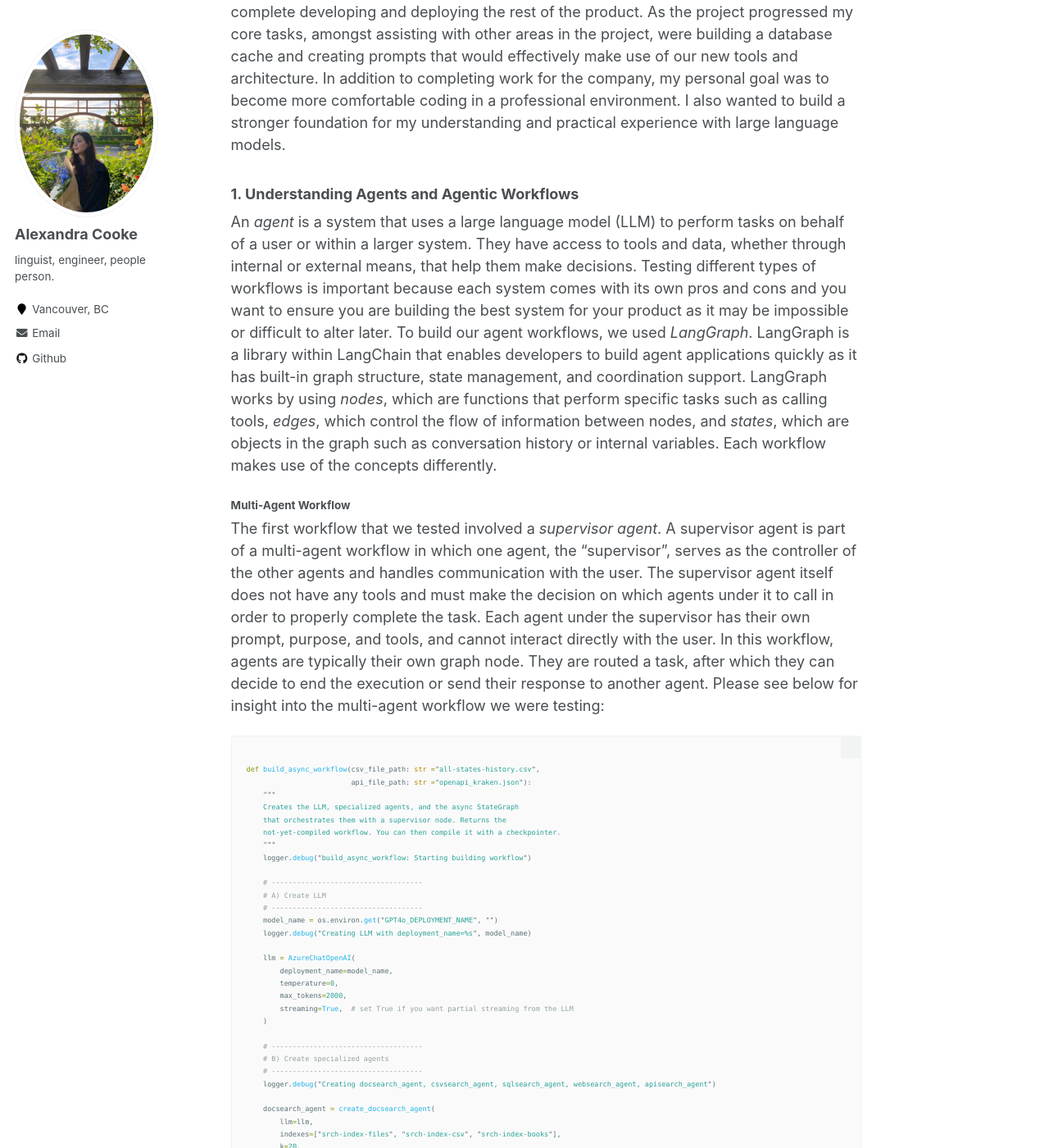
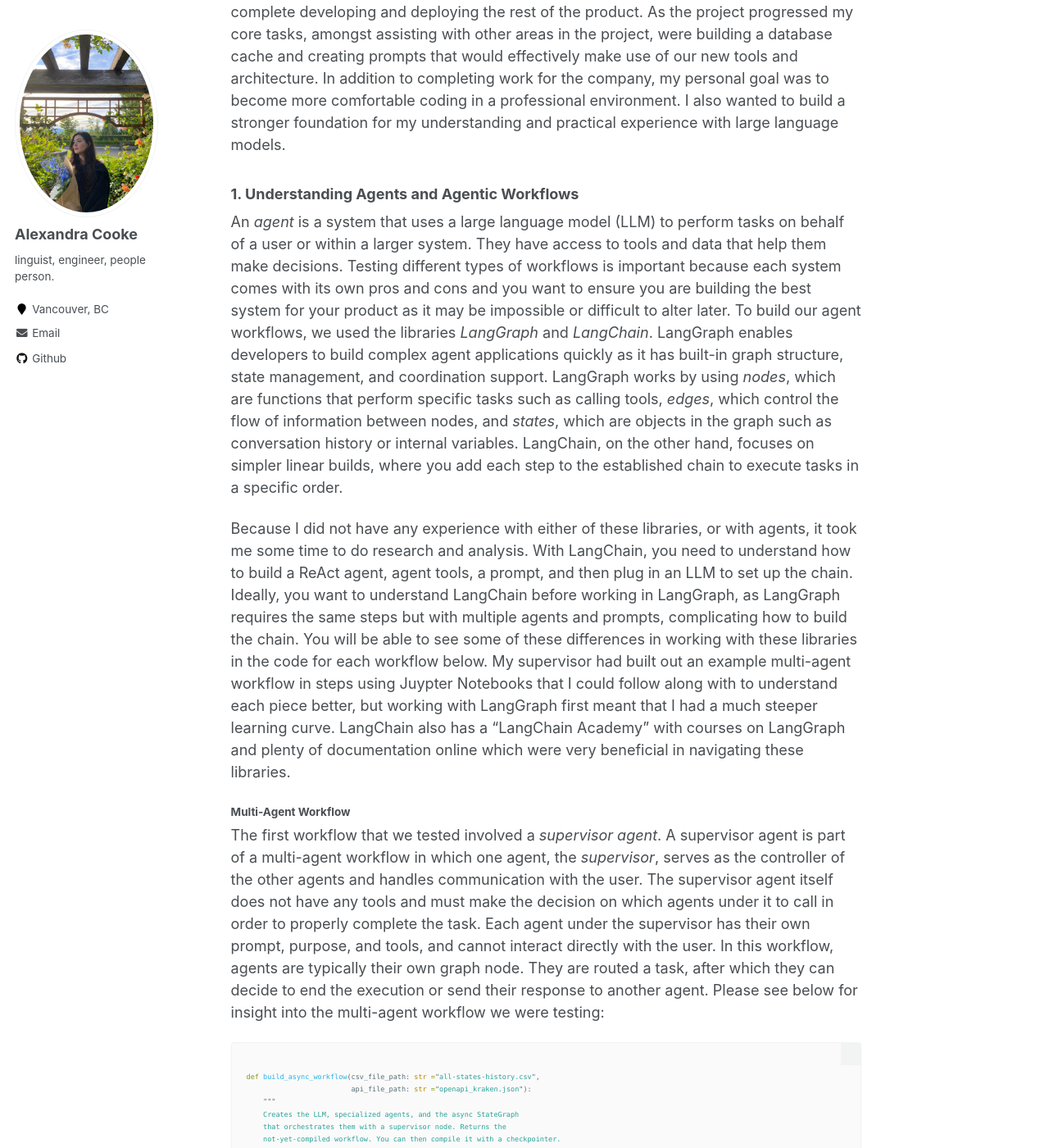
Before and after one commit to acooke82/acooke82.github.io, a Jekyll site: the page built from _portfolio/portfolio-1.md, in a window 1280 px wide and 1400 px high, scrolled down 388 px. Shown: the whole window at 82% size. Built offline with Jekyll 4.4.1, drawn with Linux system fonts in a browser that asks for light colours; some of the changed text lies outside the part shown.

Commit message:
Update portfolio-1.md
- more updates

````diff
--- a/_portfolio/portfolio-1.md
+++ b/_portfolio/portfolio-1.md
@@ -3,7 +3,7 @@ title: "GenAI Agent Analysis"
 excerpt: "Building and testing agentic workflows for optimal performance. ![Internship Post Image](/images/internship-post-image-1.png)"
 collection: portfolio
 ---
-_Tools & Technologies: LangChain, LangSmith, LangGraph, pytest, openai_
+_Tools & Technologies: LangChain, LangGraph, LangSmith, pytest, openai_
 
 ### Summary
 
@@ -11,11 +11,13 @@ The main goal of my internship at KSG was to understand, build, and test differe
 
 ### 1. Understanding Agents and Agentic Workflows
 
-An *agent* is a system that uses a large language model (LLM) to perform tasks on behalf of a user or within a larger system. They have access to tools and data, whether through internal or external means, that help them make decisions. Testing different types of workflows is important because each system comes with its own pros and cons and you want to ensure you are building the best system for your product as it may be impossible or difficult to alter later. To build our agent workflows, we used *LangGraph*. LangGraph is a library within LangChain that enables developers to build agent applications quickly as it has built-in graph structure, state management, and coordination support. LangGraph works by using *nodes*, which are functions that perform specific tasks such as calling tools, *edges*, which control the flow of information between nodes, and *states*, which are objects in the graph such as conversation history or internal variables. Each workflow makes use of the concepts differently.
+An *agent* is a system that uses a large language model (LLM) to perform tasks on behalf of a user or within a larger system. They have access to tools and data that help them make decisions. Testing different types of workflows is important because each system comes with its own pros and cons and you want to ensure you are building the best system for your product as it may be impossible or difficult to alter later. To build our agent workflows, we used the libraries *LangGraph* and *LangChain*. LangGraph enables developers to build complex agent applications quickly as it has built-in graph structure, state management, and coordination support. LangGraph works by using *nodes*, which are functions that perform specific tasks such as calling tools, *edges*, which control the flow of information between nodes, and *states*, which are objects in the graph such as conversation history or internal variables. LangChain, on the other hand, focuses on simpler linear builds, where you add each step to the established chain to execute tasks in a specific order.
+
+Because I did not have any experience with either of these libraries, or with agents, it took me some time to do research and analysis. With LangChain, you need to understand how to build a ReAct agent, agent tools, a prompt, and then plug in an LLM to set up the chain. Ideally, you want to understand LangChain before working in LangGraph, as LangGraph requires the same steps but with multiple agents and prompts, complicating how to build the chain. You will be able to see some of these differences in working with these libraries in the code for each workflow below. My supervisor had built out an example multi-agent workflow in steps using Juypter Notebooks that I could follow along with to understand each piece better, but working with LangGraph first meant that I had a much steeper learning curve. LangChain also has a "LangChain Academy" with courses on LangGraph and plenty of documentation online which were very beneficial in navigating these libraries.
 
 ##### Multi-Agent Workflow
 
-The first workflow that we tested involved a *supervisor agent*. A supervisor agent is part of a multi-agent workflow in which one agent, the "supervisor", serves as the controller of the other agents and handles communication with the user. The supervisor agent itself does not have any tools and must make the decision on which agents under it to call in order to properly complete the task. Each agent under the supervisor has their own prompt, purpose, and tools, and cannot interact directly with the user. In this workflow, agents are typically their own graph node. They are routed a task, after which they can decide to end the execution or send their response to another agent. Please see below for insight into the multi-agent workflow we were testing:
+The first workflow that we tested involved a *supervisor agent*. A supervisor agent is part of a multi-agent workflow in which one agent, the *supervisor*, serves as the controller of the other agents and handles communication with the user. The supervisor agent itself does not have any tools and must make the decision on which agents under it to call in order to properly complete the task. Each agent under the supervisor has their own prompt, purpose, and tools, and cannot interact directly with the user. In this workflow, agents are typically their own graph node. They are routed a task, after which they can decide to end the execution or send their response to another agent. Please see below for insight into the multi-agent workflow we were testing:
 
 ```python
 
@@ -126,7 +128,7 @@ A multi-agent workflow has the advantages of having seperate agents for each tas
 
 ##### Single Agent Workflow
 
-The second workflow that we tested was a *single agent* one. In a single agent workflow, one agent has all the tools and must determine which one to use or which order to use the tools in on itself. This differs from the supervisor
+The second workflow that we tested was a *single agent* one. In a single agent workflow, one agent has all the tools and must determine which one to use or which order to use the tools in on itself. This differs from the supervisor workflow as
 
 ```python
 ```
@@ -141,9 +143,22 @@ I have not done any prompt engineering work before, but I enjoyed it because you
 
 The quickest way to test your prompts before making them live is to host them on a platform intended for testing, managing, and evaluating LLMs. Since we were already using LangChain, we
 
-You can integrate your LangSmith prompts into your agents rather seamlessly. Below is how  I was integrating them:
+You can integrate your LangSmith prompts into your agents rather seamlessly by using *LangChain*. When building your :
+
 ```python
 
+PROMPT = hub.pull("acooke/single_agent_prompt_text:becb1153")
+if not PROMPT:
+    raise ValueError("Failed to fetch prompt from hub or prompt was empty.")
+
+TRIMMER = trim_messages(
+    max_tokens=30,
+    strategy="last",
+    token_counter=len,
+    include_system=True
+)
+
+CHAIN = PROMPT | TRIMMER | llm_with_tools
 ```
 
 ### 3. Database Cache
````
